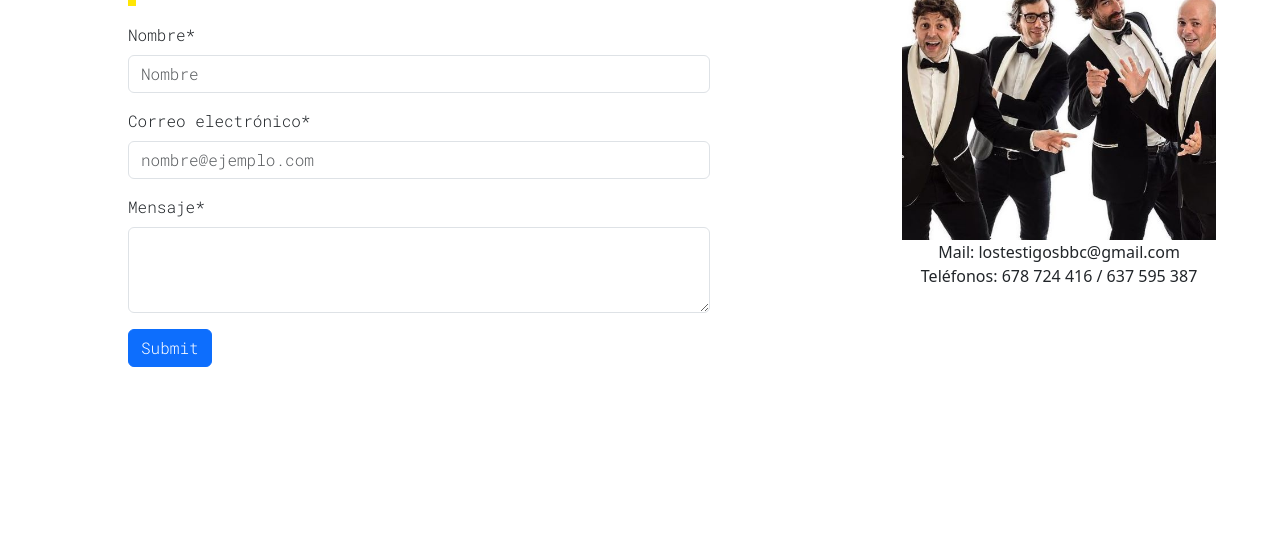
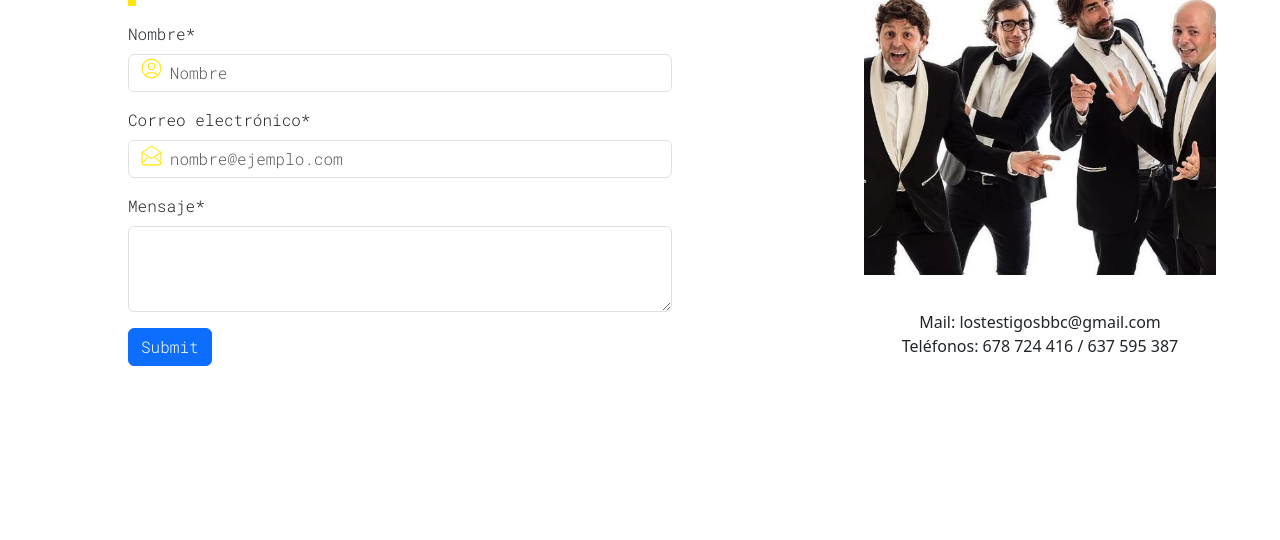
Before and after one commit to Aliglez/LosTestigos, a website: page public/pages/contacto.html in a window 1280 px wide. Shown: the part 260-800 px from the top of the page. Drawn offline with Linux system fonts and the light colour scheme.

Commit message:
icons placed into input

```diff
--- a/public/pages/contacto.html
+++ b/public/pages/contacto.html
@@ -96,8 +96,27 @@
                 type="text"
                 class="form-control"
                 id="exampleFormControlInput2"
-                placeholder="Nombre"
+                placeholder="   Nombre"
               />
+              <svg
+                xmlns="http://www.w3.org/2000/svg"
+                class="icon icon-tabler icon-tabler-user-circle"
+                width="25"
+                height="25"
+                viewBox="0 0 24 24"
+                stroke-width="1"
+                stroke="#FFE605"
+                fill="none"
+                stroke-linecap="round"
+                stroke-linejoin="round"
+              >
+                <path stroke="none" d="M0 0h24v24H0z" fill="none" />
+                <path d="M12 12m-9 0a9 9 0 1 0 18 0a9 9 0 1 0 -18 0" />
+                <path d="M12 10m-3 0a3 3 0 1 0 6 0a3 3 0 1 0 -6 0" />
+                <path
+                  d="M6.168 18.849a4 4 0 0 1 3.832 -2.849h4a4 4 0 0 1 3.834 2.855"
+                />
+              </svg>
             </div>
 
             <div class="mb-3">
@@ -108,8 +127,15 @@
                 type="email"
                 class="form-control"
                 id="exampleFormControlInput1"
-                placeholder="nombre@ejemplo.com"
+                placeholder="   nombre@ejemplo.com"
               />
+              <svg xmlns="http://www.w3.org/2000/svg" class="icon icon-tabler icon-tabler-mail-opened" width="25" height="25" viewBox="0 0 24 24" stroke-width="1" stroke="#FFE605" fill="none" stroke-linecap="round" stroke-linejoin="round">
+                <path stroke="none" d="M0 0h24v24H0z" fill="none"/>
+                <path d="M3 9l9 6l9 -6l-9 -6l-9 6" />
+                <path d="M21 9v10a2 2 0 0 1 -2 2h-14a2 2 0 0 1 -2 -2v-10" />
+                <path d="M3 19l6 -6" />
+                <path d="M15 13l6 6" />
+              </svg>
             </div>
 
             <div class="mb-3">
@@ -126,10 +152,14 @@
           </div>
         </div>
         <div class="containerRight">
-          <img id="contactImg" src="../assets/img/lostestigos3.JPG" alt="Los testigos en escena">
+          <img
+            id="contactImg"
+            src="../assets/img/lostestigos3.JPG"
+            alt="Los testigos en escena"
+          />
           <section class="contactText">
             Mail: lostestigosbbc@gmail.com
-            <br>
+            <br />
             Teléfonos: 678 724 416 / 637 595 387
           </section>
         </div>
--- a/src/sass/contact.scss
+++ b/src/sass/contact.scss
@@ -12,6 +12,7 @@
 
 .containForm {
     width: 100%;
+    max-width: 800px;
     display: flex;
     flex-direction: column;
     font-family: $font-stack;
@@ -27,6 +28,22 @@
     .formContact {
         text-align: left;
         padding-top: 3%;
+        position: relative;
+
+        .form-label {
+            left: 3%
+        }
+
+        .icon-tabler-user-circle {
+            position: absolute;
+            left: 2%;
+            top: 14.1%;
+        }
+        .icon-tabler-mail-opened {
+            position: absolute;
+            left: 2%;
+            top: 38%;
+        }
     }
 }
 
@@ -36,4 +53,8 @@
     #contactImg {
         width: 100%;
      }
+
+     .contactText {
+        padding: 10%;
+     }
 }
```
Also changed, not shown: public/css/style.css, 1 other file.
